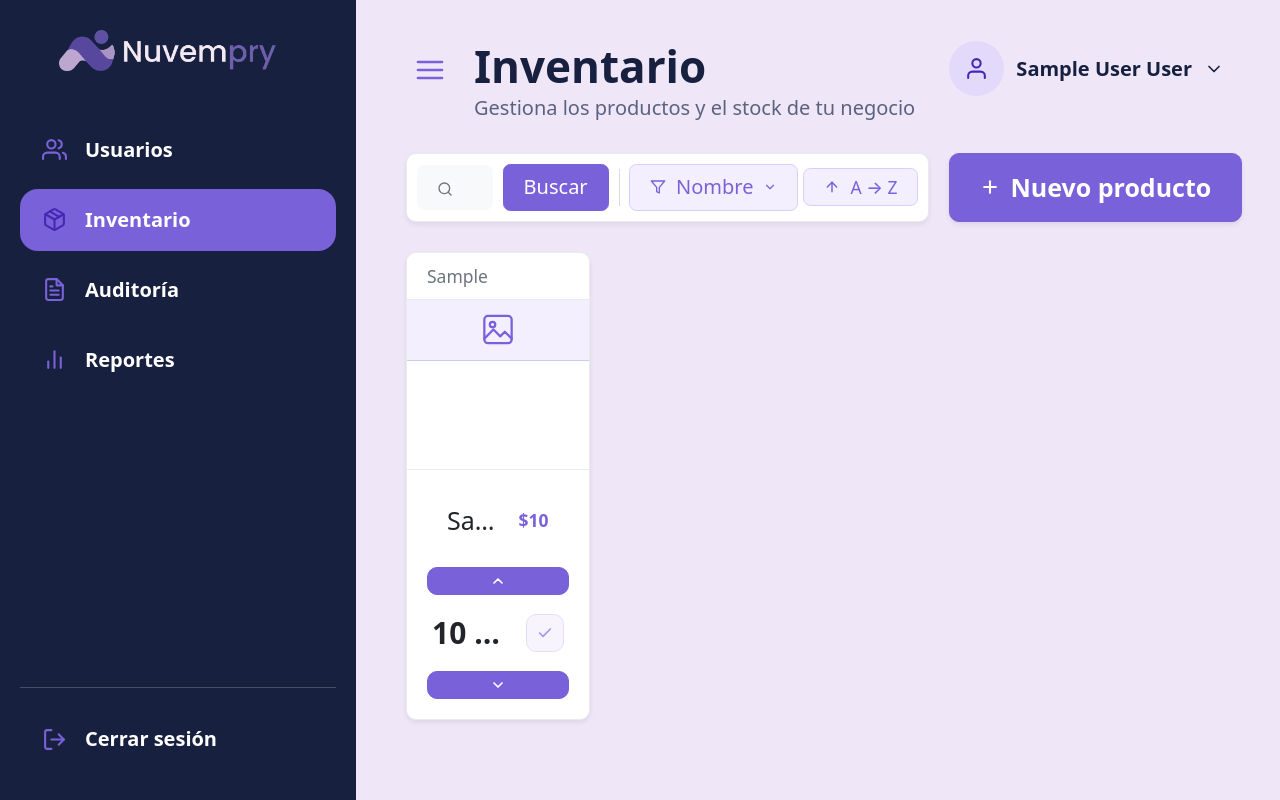
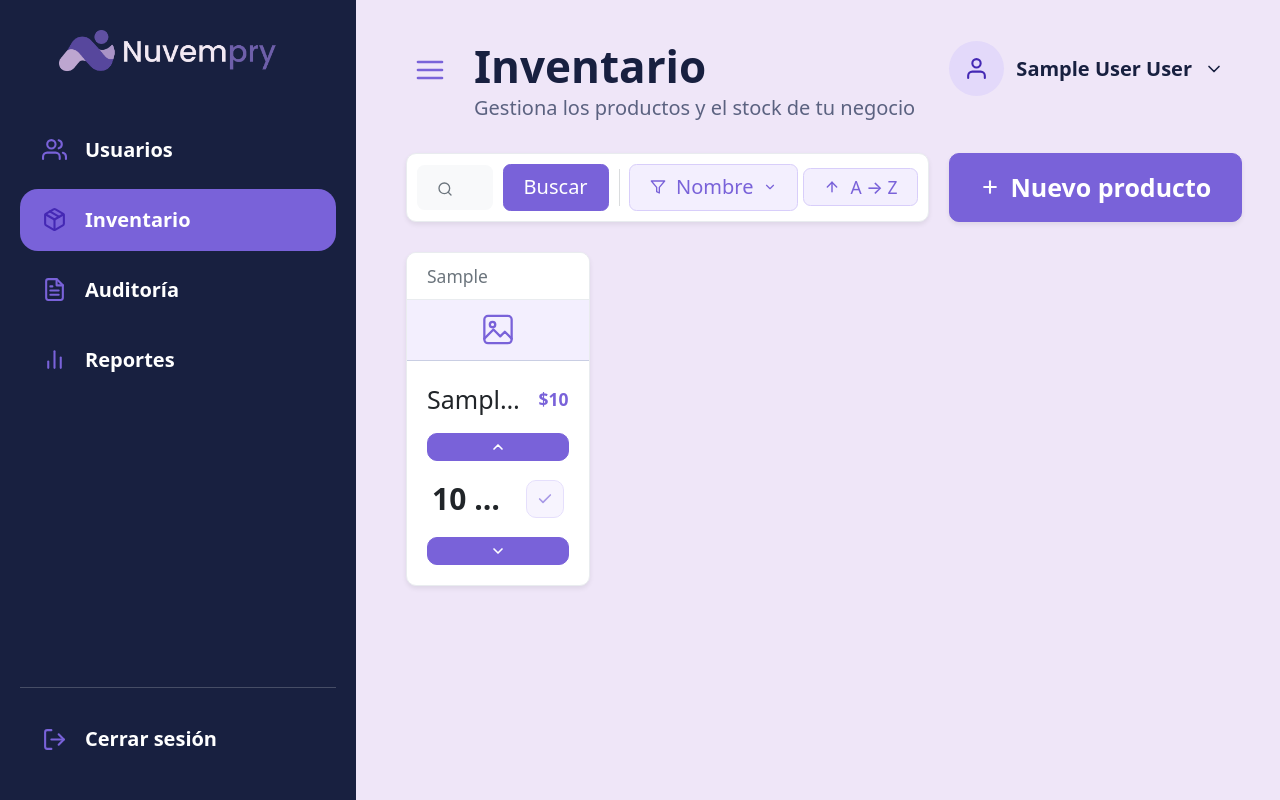
Before and after one commit to Vich0yarz/CAPSTONE, a Django app: page /inventario/ in a window 1280 px wide. Run offline with Django 5.2, Linux system fonts and the light colour scheme; a user stored in the database is signed in; data comes from the database, SQL or seed files in the repository; tables that the repository leaves empty hold one stand-in row (values such as "Sample post"); some libraries are stand-ins or nearby versions.

Commit message:
Visual fix

```diff
--- a/nuvempry/inventory/templates/inventory/_card_producto.html
+++ b/nuvempry/inventory/templates/inventory/_card_producto.html
@@ -9,17 +9,14 @@
       {% if es_sub %}<span class="badge bg-light text-secondary border fw-normal ms-2 nv-card-sku">{{ p.code_sku }}</span>{% endif %}
     </div>
 
-    <!-- Imagen del producto -->
-    <div class="border-bottom border-light-subtle overflow-hidden" style="height: 170px;">
+    <!-- Imagen del producto (sin contenedor extra para respetar .nv-img) -->
     {% include "inventory/_imagen_producto.html" %}
-    </div>
 
-    <!-- Nombre (o Detalle si es subproducto) y Precio -->
-    <div class="card-body pb-2 pt-3 px-3">
-      <div class="d-flex justify-content-between align-items-start gap-2 nv-card-info">
+    <!-- Nombre (o Detalle si es subproducto) y Precio (sin doble padding) -->
+    <div class="d-flex justify-content-between align-items-start gap-2 pt-3 pb-2 px-3 nv-card-info">
       {% if es_sub %}
-          <span class="fs-6 fw-semibold text-dark nv-card-nombre"
-                style="display: -webkit-box; -webkit-line-clamp: 2; -webkit-box-orient: vertical; overflow: hidden; line-height: 1.3;"
+        <span class="fs-6 fw-normal text-dark nv-card-nombre"
+              style="display: -webkit-box; -webkit-line-clamp: 2; line-clamp: 2; -webkit-box-orient: vertical; overflow: hidden; white-space: normal; line-height: 1.3;"
               title="{{ p.detail|default:p.name_item }}">
           {{ p.detail|default:p.name_item }}
         </span>
@@ -33,12 +30,11 @@
       </span>
     </div>
   </div>
-  </div>
 
   <!-- Controles de stock -->
   {% if not es_sub and p.subproducts.all %}
-  <div class="card-body pt-1 pb-3 px-3 d-flex flex-column justify-content-end nv-card-stock">
-    <div class="d-flex flex-column justify-content-center align-items-start py-2 px-2 rounded-2 bg-light border border-light-subtle" style="min-height: 86px;">
+  <div class="pt-1 pb-3 px-3 d-flex flex-column justify-content-end nv-card-stock">
+    <div class="d-flex flex-column justify-content-center align-items-start py-2 px-3 rounded-2 bg-light border border-light-subtle" style="min-height: 120px;">
       <span class="fs-4 fw-bold text-dark lh-1 mb-1">
         {{ p.stock }} {% if p.stock == 1 %}Unidad{% else %}Unidades{% endif %}
       </span>
@@ -48,7 +44,7 @@
     </div>
   </div>
   {% else %}
-  <div class="card-body pt-1 pb-3 px-3 d-flex flex-column justify-content-end nv-card-stock">
+  <div class="pt-1 pb-3 px-3 d-flex flex-column justify-content-end nv-card-stock">
     <!-- Botón subir -->
     <button type="button" class="btn btn-sm w-100 py-1 d-flex justify-content-center align-items-center nv-stock-btn"
             style="background-color: #7962D9; border-color: #7962D9; color: #ffffff;"
@@ -65,7 +61,7 @@
       </span>
       <button type="button" class="btn px-2 py-2 d-flex align-items-center justify-content-center flex-shrink-0 nv-check"
               style="background-color: #F3EFFE; color: #7962D9; border: 1px solid #D8CEFA; width: 38px; height: 38px;"
-              aria-label="Confirmar cambio de stock" title="Sin cambios pendientes" disabled>
+              aria-label="Confirmar cambio de stock" title="Próximamente" disabled>
         <svg width="18" height="18" viewBox="0 0 24 24" fill="none" stroke="currentColor" stroke-width="2.5" stroke-linecap="round" stroke-linejoin="round">
           <use href="#i-check"/>
         </svg>
```
Lines whose indentation alone changed are shown as unchanged.
